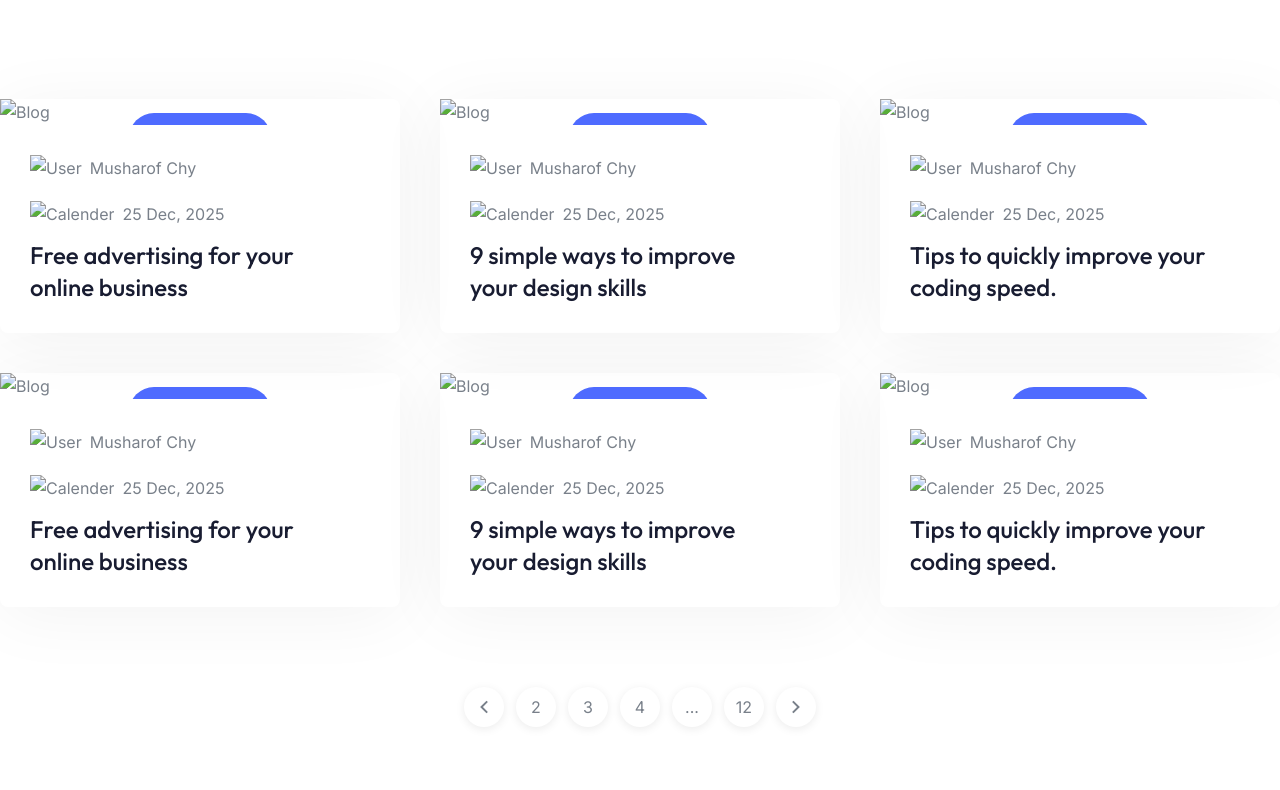
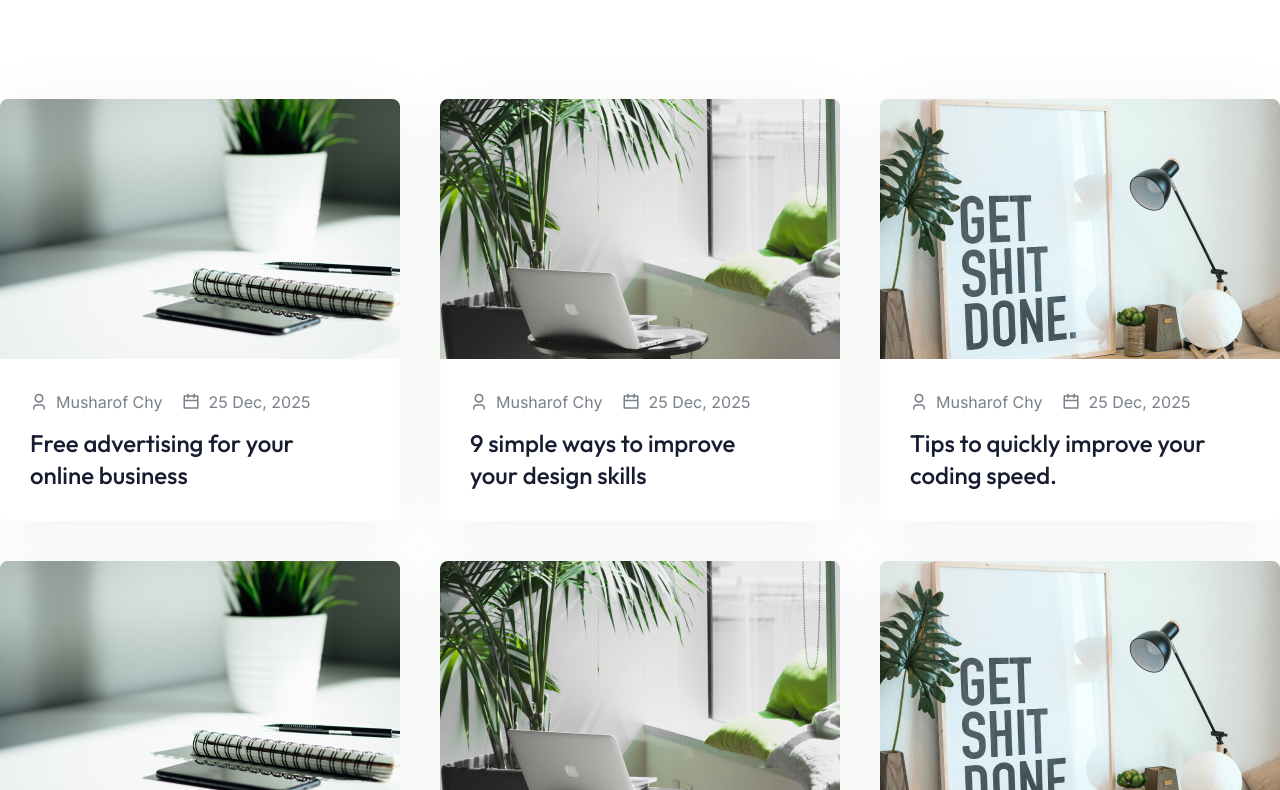
Before and after one commit to sonnyDawa/Aster, a plain HTML site: page blog-grid.html in a window 1280 px wide. Shown: the part 91-881 px from the top of the page. Drawn offline with Linux system fonts and the light colour scheme.

Commit message:
Update blog-grid.html

```diff
--- a/blog-grid.html
+++ b/blog-grid.html
@@ -22,8 +22,8 @@
   <div class="bb ze ki xn 2xl:ud-px-0 oo wf yf i">
     <div class="vd to/4 tc wf yf">
       <a href="index.html">
-        <img class="om" src="images/logo-light.svg" alt="Logo Light" />
-        <img class="xc nm" src="images/logo-dark.svg" alt="Logo Dark" />
+        <img class="om" src="logo-light.svg" alt="Logo Light" />
+        <img class="xc nm" src="logo-dark.svg" alt="Logo Dark" />
       </a>
 
       <!-- Hamburger Toggle BTN -->
@@ -90,7 +90,7 @@
               <path d="M12.0908 18.6363C10.3549 18.6363 8.69 17.9467 7.46249 16.7192C6.23497 15.4916 5.54537 13.8268 5.54537 12.0908C5.54537 10.3549 6.23497 8.69 7.46249 7.46249C8.69 6.23497 10.3549 5.54537 12.0908 5.54537C13.8268 5.54537 15.4916 6.23497 16.7192 7.46249C17.9467 8.69 18.6363 10.3549 18.6363 12.0908C18.6363 13.8268 17.9467 15.4916 16.7192 16.7192C15.4916 17.9467 13.8268 18.6363 12.0908 18.6363ZM12.0908 16.4545C13.2481 16.4545 14.358 15.9947 15.1764 15.1764C15.9947 14.358 16.4545 13.2481 16.4545 12.0908C16.4545 10.9335 15.9947 9.8236 15.1764 9.00526C14.358 8.18692 13.2481 7.72718 12.0908 7.72718C10.9335 7.72718 9.8236 8.18692 9.00526 9.00526C8.18692 9.8236 7.72718 10.9335 7.72718 12.0908C7.72718 13.2481 8.18692 14.358 9.00526 15.1764C9.8236 15.9947 10.9335 16.4545 12.0908 16.4545ZM10.9999 0.0908203H13.1817V3.36355H10.9999V0.0908203ZM10.9999 20.8181H13.1817V24.0908H10.9999V20.8181ZM2.83446 4.377L4.377 2.83446L6.69082 5.14828L5.14828 6.69082L2.83446 4.37809V4.377ZM17.4908 19.0334L19.0334 17.4908L21.3472 19.8046L19.8046 21.3472L17.4908 19.0334ZM19.8046 2.83337L21.3472 4.377L19.0334 6.69082L17.4908 5.14828L19.8046 2.83446V2.83337ZM5.14828 17.4908L6.69082 19.0334L4.377 21.3472L2.83446 19.8046L5.14828 17.4908ZM24.0908 10.9999V13.1817H20.8181V10.9999H24.0908ZM3.36355 10.9999V13.1817H0.0908203V10.9999H3.36355Z" fill=""/>
             </svg>
             <!-- Icon Sun -->
-            <img class="xc nm" src="images/icon-moon.svg" alt="Moon" />
+            <img class="xc nm" src="icon-moon.svg" alt="Moon" />
           </label>
         </div>
 
@@ -111,7 +111,7 @@
             <!-- Blog Item -->
             <div class="animate_top sg vk rm xm">
               <div class="c rc i z-1 pg">
-                <img class="w-full" src="images/blog-01.png" alt="Blog" />
+                <img class="w-full" src="blog-01.png" alt="Blog" />
 
                 <div
                   class="im h r s df vd yc wg tc wf xf al hh/20 nl il z-10"
@@ -125,11 +125,11 @@
               <div class="yh">
                 <div class="tc uf wf ag jq">
                   <div class="tc wf ag">
-                    <img src="images/icon-man.svg" alt="User" />
+                    <img src="icon-man.svg" alt="User" />
                     <p>Musharof Chy</p>
                   </div>
                   <div class="tc wf ag">
-                    <img src="images/icon-calender.svg" alt="Calender" />
+                    <img src="icon-calender.svg" alt="Calender" />
                     <p>25 Dec, 2025</p>
                   </div>
                 </div>
@@ -142,7 +142,7 @@
             <!-- Blog Item -->
             <div class="animate_top sg vk rm xm">
               <div class="c rc i z-1 pg">
-                <img class="w-full" src="images/blog-02.png" alt="Blog" />
+                <img class="w-full" src="blog-02.png" alt="Blog" />
 
                 <div
                   class="im h r s df vd yc wg tc wf xf al hh/20 nl il z-10"
@@ -156,11 +156,11 @@
               <div class="yh">
                 <div class="tc uf wf ag jq">
                   <div class="tc wf ag">
-                    <img src="images/icon-man.svg" alt="User" />
+                    <img src="icon-man.svg" alt="User" />
                     <p>Musharof Chy</p>
                   </div>
                   <div class="tc wf ag">
-                    <img src="images/icon-calender.svg" alt="Calender" />
+                    <img src="icon-calender.svg" alt="Calender" />
                     <p>25 Dec, 2025</p>
                   </div>
                 </div>
@@ -173,7 +173,7 @@
             <!-- Blog Item -->
             <div class="animate_top sg vk rm xm">
               <div class="c rc i z-1 pg">
-                <img class="w-full" src="images/blog-03.png" alt="Blog" />
+                <img class="w-full" src="blog-03.png" alt="Blog" />
 
                 <div
                   class="im h r s df vd yc wg tc wf xf al hh/20 nl il z-10"
@@ -187,11 +187,11 @@
               <div class="yh">
                 <div class="tc uf wf ag jq">
                   <div class="tc wf ag">
-                    <img src="images/icon-man.svg" alt="User" />
+                    <img src="icon-man.svg" alt="User" />
                     <p>Musharof Chy</p>
                   </div>
                   <div class="tc wf ag">
-                    <img src="images/icon-calender.svg" alt="Calender" />
+                    <img src="icon-calender.svg" alt="Calender" />
                     <p>25 Dec, 2025</p>
                   </div>
                 </div>
@@ -204,7 +204,7 @@
             <!-- Blog Item -->
             <div class="animate_top sg vk rm xm">
               <div class="c rc i z-1 pg">
-                <img class="w-full" src="images/blog-01.png" alt="Blog" />
+                <img class="w-full" src="blog-01.png" alt="Blog" />
 
                 <div
                   class="im h r s df vd yc wg tc wf xf al hh/20 nl il z-10"
@@ -218,11 +218,11 @@
               <div class="yh">
                 <div class="tc uf wf ag jq">
                   <div class="tc wf ag">
-                    <img src="images/icon-man.svg" alt="User" />
+                    <img src="icon-man.svg" alt="User" />
                     <p>Musharof Chy</p>
                   </div>
                   <div class="tc wf ag">
-                    <img src="images/icon-calender.svg" alt="Calender" />
+                    <img src="icon-calender.svg" alt="Calender" />
                     <p>25 Dec, 2025</p>
                   </div>
                 </div>
@@ -235,7 +235,7 @@
             <!-- Blog Item -->
             <div class="animate_top sg vk rm xm">
               <div class="c rc i z-1 pg">
-                <img class="w-full" src="images/blog-02.png" alt="Blog" />
+                <img class="w-full" src="blog-02.png" alt="Blog" />
 
                 <div
                   class="im h r s df vd yc wg tc wf xf al hh/20 nl il z-10"
@@ -249,11 +249,11 @@
               <div class="yh">
                 <div class="tc uf wf ag jq">
                   <div class="tc wf ag">
-                    <img src="images/icon-man.svg" alt="User" />
+                    <img src="icon-man.svg" alt="User" />
                     <p>Musharof Chy</p>
                   </div>
                   <div class="tc wf ag">
-                    <img src="images/icon-calender.svg" alt="Calender" />
+                    <img src="icon-calender.svg" alt="Calender" />
                     <p>25 Dec, 2025</p>
                   </div>
                 </div>
@@ -266,7 +266,7 @@
             <!-- Blog Item -->
             <div class="animate_top sg vk rm xm">
               <div class="c rc i z-1 pg">
-                <img class="w-full" src="images/blog-03.png" alt="Blog" />
+                <img class="w-full" src="blog-03.png" alt="Blog" />
 
                 <div
                   class="im h r s df vd yc wg tc wf xf al hh/20 nl il z-10"
@@ -280,11 +280,11 @@
               <div class="yh">
                 <div class="tc uf wf ag jq">
                   <div class="tc wf ag">
-                    <img src="images/icon-man.svg" alt="User" />
+                    <img src="icon-man.svg" alt="User" />
                     <p>Musharof Chy</p>
                   </div>
                   <div class="tc wf ag">
-                    <img src="images/icon-calender.svg" alt="Calender" />
+                    <img src="icon-calender.svg" alt="Calender" />
                     <p>25 Dec, 2025</p>
                   </div>
                 </div>
@@ -370,7 +370,7 @@
       <!-- ===== CTA Start ===== -->
       <section class="i pg gh ji">
   <!-- Bg Shape -->
-  <img class="h p q" src="images/shape-16.svg" alt="Bg Shape" />
+  <img class="h p q" src="shape-16.svg" alt="Bg Shape" />
 
   <div class="bb ye i z-10 ki xn dr">
     <div class="tc uf sn tn un gg">
@@ -401,8 +401,8 @@
       <div class="tc uf ap gg fp">
         <div class="animate_top zd/2 to/4">
           <a href="index.html">
-            <img src="images/logo-light.svg" alt="Logo" class="om" />
-            <img src="images/logo-dark.svg" alt="Logo" class="xc nm" />
+            <img src="logo-light.svg" alt="Logo" class="om" />
+            <img src="logo-dark.svg" alt="Logo" class="xc nm" />
           </a>
 
           <p class="lc fb">Lorem ipsum dolor sit amet, consectetur adipiscing elit.</p>
```
